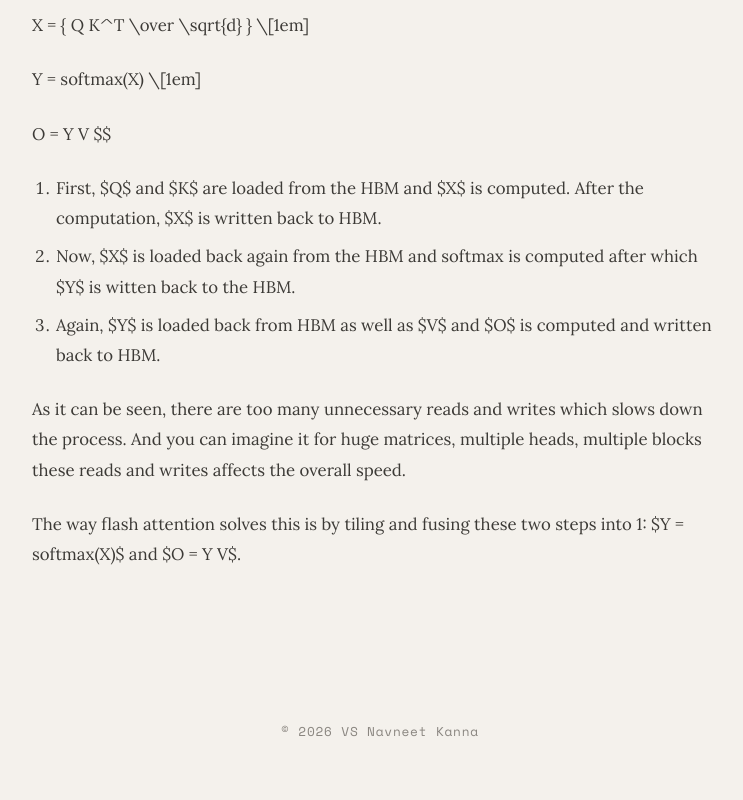
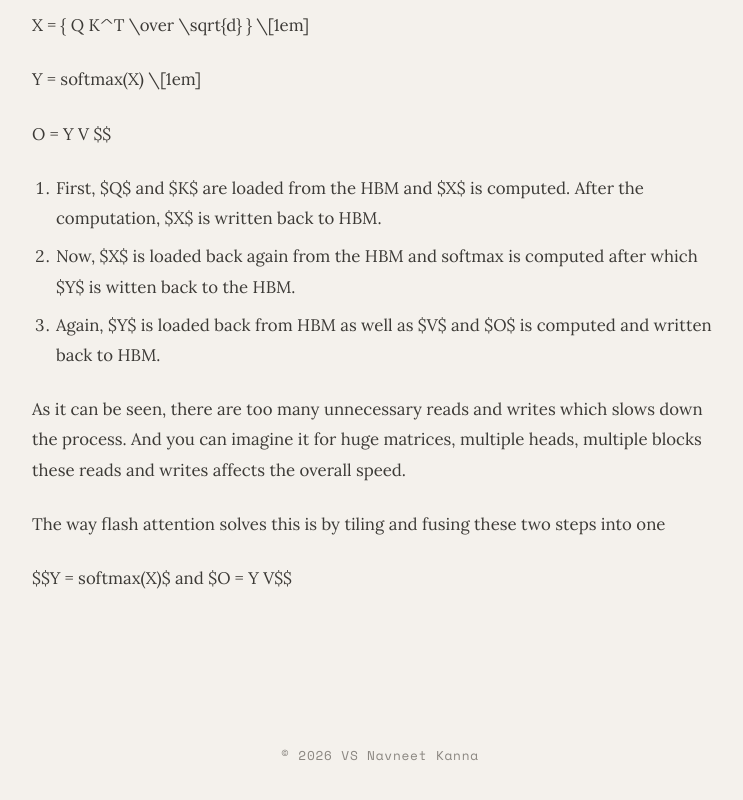
Before and after one commit to NavneetKanna/navneetkanna.github.io, an Astro site: page /blog/fa_1 in a window 1280 px wide. Shown: the part 1616-2416 px from the top of the page, without its empty margins (260-1003 px from the left). Before the commit the page ends 2392 px from the top, so only its background shows below. Built offline with nearby package versions, Linux system fonts and the light colour scheme; Astro itself is replaced by a stand-in of ours.

Commit message:
updating fa

```diff
--- a/src/pages/blog/fa_1.md
+++ b/src/pages/blog/fa_1.md
@@ -67,4 +67,6 @@ $$
 As it can be seen, there are too many unnecessary reads and writes which slows down the process. And you can imagine it for huge matrices, multiple heads, multiple blocks these reads and writes affects the
 overall speed.
 
-The way flash attention solves this is by tiling and fusing these two steps into 1: $Y = softmax(X)$ and $O = Y V$.
+The way flash attention solves this is by tiling and fusing these two steps into one
+
+$$Y = softmax(X)$ and $O = Y V$$
```
